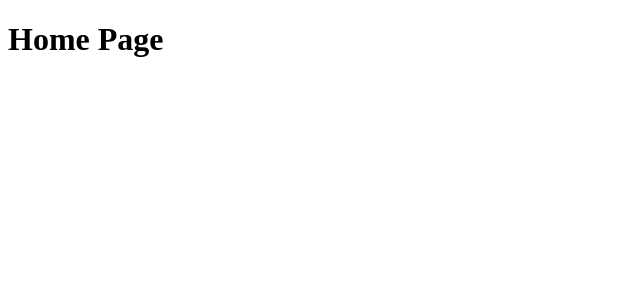
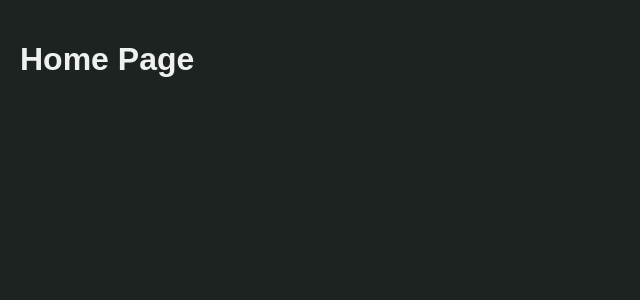
Before and after one commit to laloyola/movie-search, a React (Create React App) app: page / in a window 1280 px wide. Shown: the top 300 px of the page, without its empty margins (0-640 px from the left). Built offline with nearby package versions, Linux system fonts and the light colour scheme.

Commit message:
add theme and global styles

```diff
--- a/src/index.jsx
+++ b/src/index.jsx
@@ -1,10 +1,16 @@
 import React from 'react';
 import ReactDOM from 'react-dom/client';
+import { ThemeProvider } from 'styled-components';
 import App from './App';
+import theme from './styles/theme';
+import GlobalStyle from './styles/globalStyles';
 
 const root = ReactDOM.createRoot(document.getElementById('root'));
 root.render(
   <React.StrictMode>
-    <App />
+    <ThemeProvider theme={theme}>
+      <GlobalStyle />
+      <App />
+    </ThemeProvider>
   </React.StrictMode>
 );
--- a/src/pages/Home.jsx
+++ b/src/pages/Home.jsx
@@ -1,9 +1,9 @@
 import React from 'react';
 
 const Home = () => (
-  <div>
+  <main>
     <h1>Home Page</h1>
-  </div>
+  </main>
 );
 
 export default Home;
--- /dev/null
+++ b/src/styles/globalStyles.js
@@ -0,0 +1,26 @@
+import { createGlobalStyle } from 'styled-components';
+
+const GlobalStyle = createGlobalStyle`
+    body {
+        font-family: 'Arial', sans-serif;
+        margin: 0;
+        padding: 0;
+        box-sizing: border-box;
+        background-color: ${(props) => props.theme.backgroundColor};
+        color: ${(props) => props.theme.textColor};
+    }
+
+    #root {
+        display: flex;
+        flex-direction: column;
+        min-height: 100vh;
+    }
+
+    main {
+        flex: 1;
+        overflow-y: auto;
+        padding: 20px;
+    }
+`;
+
+export default GlobalStyle;
--- /dev/null
+++ b/src/styles/theme.js
@@ -0,0 +1,9 @@
+const theme = {
+  primaryColor: '#3E92CC', // Blue
+  secondaryColor: '#EC0B43', // Red
+  textColor: '#EEF1EF', // Light gray/white
+  backgroundColor: '#1C2321', // Dark green
+  footerBackgroundColor: '#50723C', // Olive green for the footer
+};
+
+export default theme;
```
